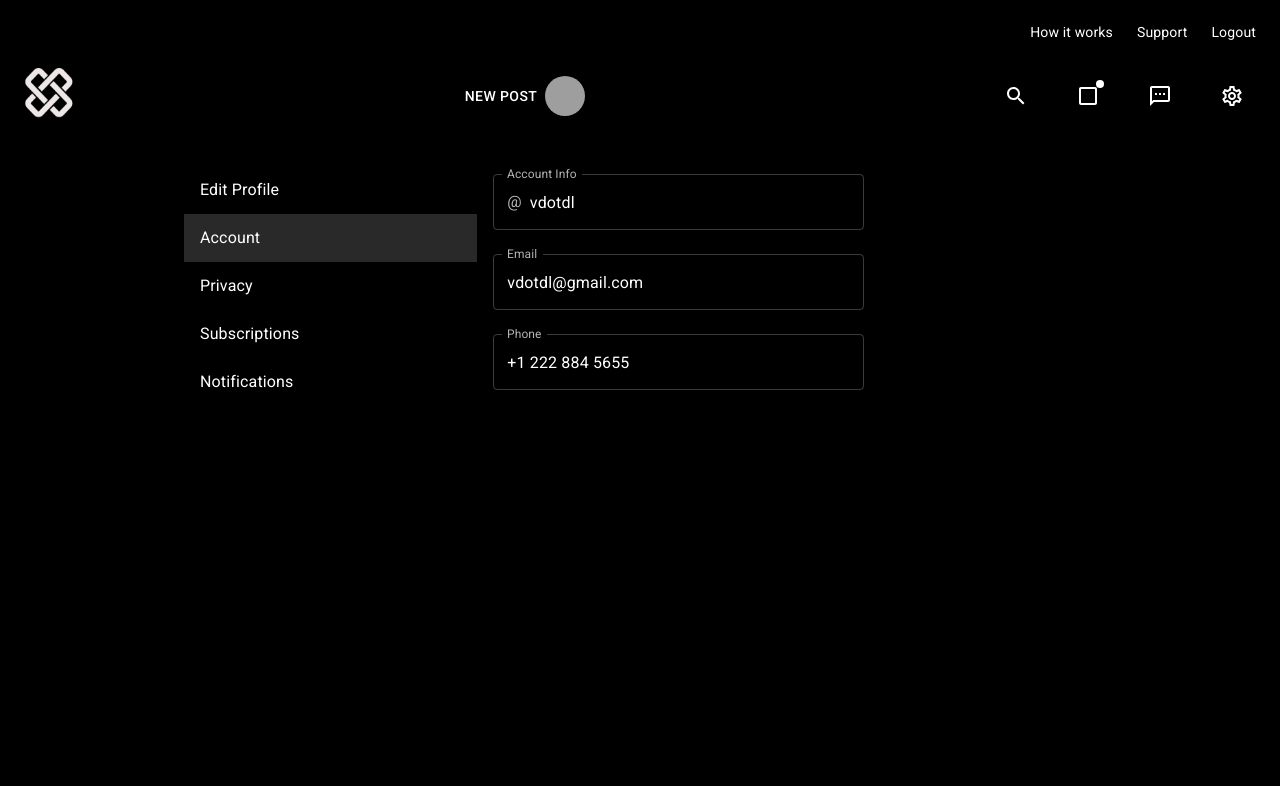
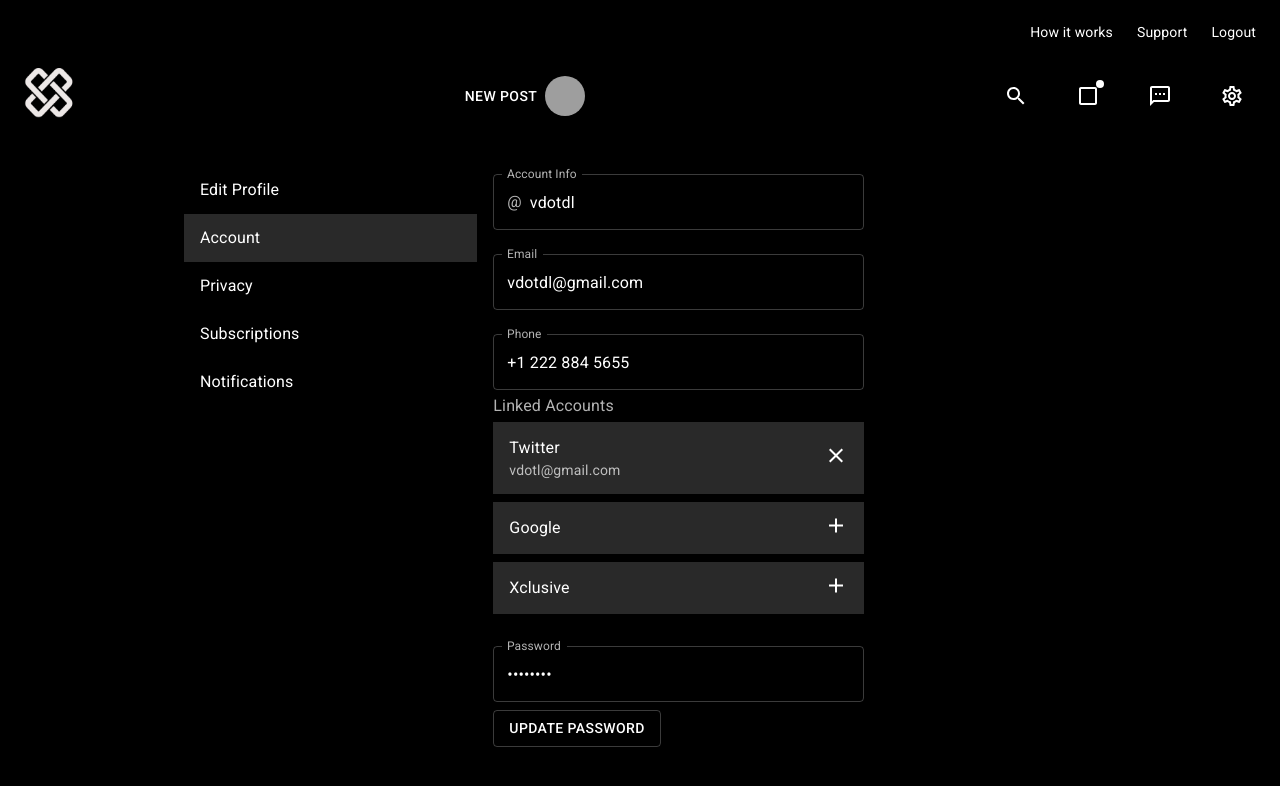
Before and after one commit to Invotyx/xclusiveMe-Frontend, a Next.js app: page /settings/account in a window 1280 px wide. Shown: the top 786 px of the page. Built offline with nearby package versions, Linux system fonts and the light colour scheme; grey boxes are pictures that could not be loaded.

Commit message:
Update account.js

```diff
--- a/pages/settings/account.js
+++ b/pages/settings/account.js
@@ -9,9 +9,14 @@ import InputAdornment from '@material-ui/core/InputAdornment';
 import List from '@material-ui/core/List';
 import ListItem from '@material-ui/core/ListItem';
 import ListItemText from '@material-ui/core/ListItemText';
+import ListItemSecondaryAction from '@material-ui/core/ListItemSecondaryAction';
+import InputLabel from '@material-ui/core/InputLabel';
+import Button from '@material-ui/core/Button';
 import LogoAuth from '../components/logo-auth';
 import { makeStyles } from '@material-ui/core/styles';
 import TileTextField from '../components/TileTextField';
+import ClearIcon from '@material-ui/icons/Clear';
+import AddIcon from '@material-ui/icons/Add';
 
 const useStyles = makeStyles((theme) => ({
   root: {
@@ -25,6 +30,12 @@ const sidebarNavItems = [
   { url: '#', text: 'Privacy' },
   { url: '#', text: 'Subscriptions' },
   { url: '#', text: 'Notifications' },
+];
+
+const linkedAccounts = [
+  { url: '#', text: 'Twitter', active: 'vdotl@gmail.com' },
+  { url: '#', text: 'Google', active: '' },
+  { url: '#', text: 'Xclusive', active: '' },
 ];
 
 export default function Home(props) {
@@ -94,6 +105,30 @@ export default function Home(props) {
               label='Phone'
               type='phone'
             />
+            <InputLabel>Linked Accounts</InputLabel>
+            <List>
+              {linkedAccounts.map((i, j) => (
+                <Box mb={1}>
+                  <ListItem selected={true}>
+                    <ListItemText primary={i.text} secondary={i.active} />
+                    <ListItemSecondaryAction>
+                      {i.active ? <ClearIcon /> : <AddIcon />}
+                    </ListItemSecondaryAction>
+                  </ListItem>
+                </Box>
+              ))}
+            </List>
+
+            <TileTextField
+              value={`password`}
+              variant='outlined'
+              margin='normal'
+              fullWidth
+              name='password'
+              label='Password'
+              type='password'
+            />
+            <Button variant='outlined'>Update Password</Button>
           </form>
         </Grid>
       </Grid>
```
